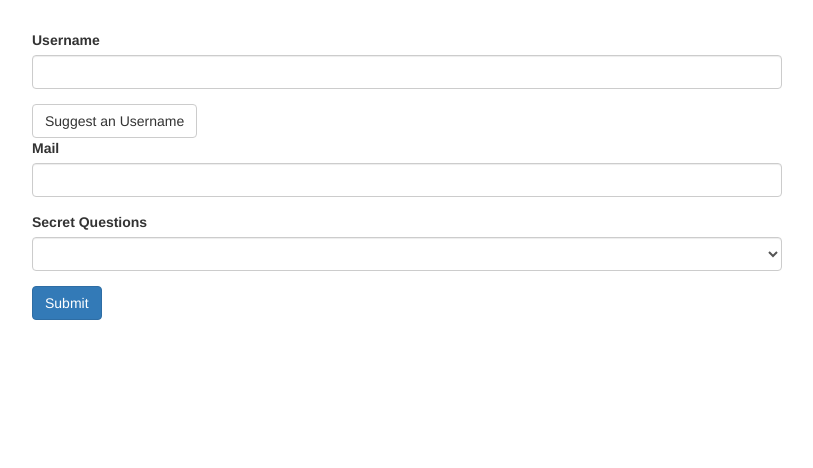
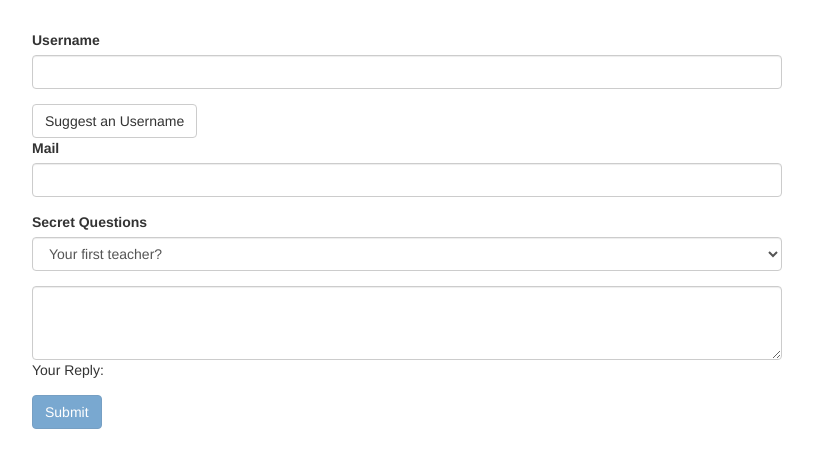
Before and after one commit to BreakTheCage/ng-form-td, an Angular app: page / in a window 1280 px wide. Shown: the top 468 px of the page, without its empty margins (233-1046 px from the left). Built offline with nearby package versions, Linux system fonts and the light colour scheme.

Commit message:
#End Episode 194; TD Grouping Form Controls

```diff
--- a/src/app/app.component.css
+++ b/src/app/app.component.css
@@ -1,3 +1,7 @@
 .container {
   margin-top: 30px;
 }
+
+input.ng-invalid.ng-touched{
+  border: 1px solid red;
+}
--- a/src/app/app.component.html
+++ b/src/app/app.component.html
@@ -2,7 +2,11 @@
   <div class="row">
     <div class="col-xs-12 col-sm-10 col-md-8 col-sm-offset-1 col-md-offset-2">
       <form (ngSubmit)="onSubmit()" #f="ngForm">
-        <div id="user-data">
+        <div
+          id="user-data"
+          ngModelGroup="userData"
+          #userData="ngModelGroup"
+          >
           <div class="form-group">
             <label for="username">Username</label>
             <input
@@ -25,7 +29,9 @@
               ngModel
               required
               email
+              #email="ngModel"
               >
+              <span *ngIf="!email.valid && email.touched" class="help-block">Please enter a valid email</span>
           </div>
         </div>
         <div class="form-group">
@@ -34,12 +40,27 @@
             id="secret"
             class="form-control"
             name="secret"
-            ngModel>
+            [ngModel]="defaultQuestion"
+            >
             <option value="pet">Your first Pet?</option>
             <option value="teacher">Your first teacher?</option>
           </select>
         </div>
-        <button class="btn btn-primary" type="submit">Submit</button>
+        <p *ngIf="!userData.valid && userData.touched">User Data is Invalid!</p>
+        <div class="form-group">
+          <textarea
+            name="questionAnswer"
+            rows="3"
+            [(ngModel)]="answer"
+            class="form-control"
+            ></textarea>
+          <p>Your Reply: {{ answer }}</p>
+        </div>
+        <button
+          class="btn btn-primary"
+          type="submit"
+          [disabled]="!f.valid"
+          >Submit</button>
       </form>
     </div>
   </div>
--- a/src/app/app.component.ts
+++ b/src/app/app.component.ts
@@ -7,7 +7,9 @@ import { NgForm } from '@angular/forms';
   styleUrls: ['./app.component.css']
 })
 export class AppComponent {
-  @ViewChild('f', {static: true}) signupForm: NgForm;
+  @ViewChild('f') signupForm: NgForm;
+  private defaultQuestion = "teacher";
+  answer = '';
   suggestUserName() {
     const suggestedName = 'Superuser';
   }
```
